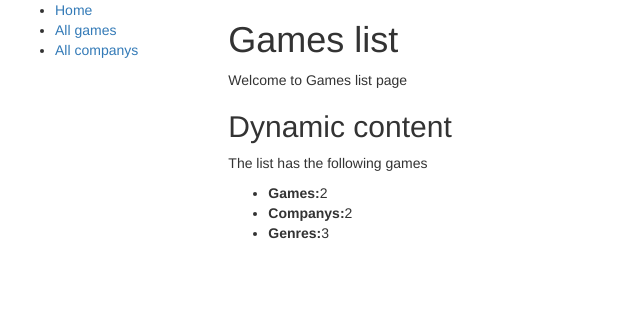
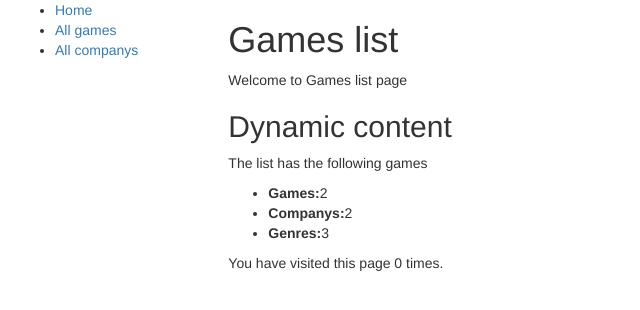
Before and after one commit to afflrmative/for_training, a Django app: page /catalog/ in a window 1280 px wide. Shown: the top 310 px of the page, without its empty margins (0-640 px from the left). Run offline with Django 4.2, Linux system fonts and the light colour scheme; data comes from the database, SQL or seed files in the repository; both versions use the stored data as it was after the commit; some libraries are stand-ins or nearby versions.

Commit message:
added session for anonim users

```diff
--- a/mytestsite/catalog/templates/index.html
+++ b/mytestsite/catalog/templates/index.html
@@ -13,4 +13,5 @@
         <li><strong>Genres:</strong>{{ num_genres }}</li>
     </ul>
 
+    <p>You have visited this page {{ num_visits }}{% if num_visits == 1 %} time{% else %} times{% endif %}.</p>
 {% endblock %}
--- a/mytestsite/catalog/views.py
+++ b/mytestsite/catalog/views.py
@@ -8,10 +8,14 @@ def index(request):
     num_companys = Companys.objects.all().count()
     num_genres = Genre.objects.all().count()
 
+    num_visits = request.session.get('num_visits', 0)
+    request.session['num_visits'] = num_visits+1
+
+
     return render(
         request,
         'index.html',
-        context= {'num_games':num_games, 'num_companys':num_companys, 'num_genres':num_genres}
+        context= {'num_games':num_games, 'num_companys':num_companys, 'num_genres':num_genres, 'num_visits': num_visits}
 
     )
 
```
Also changed, not shown: mytestsite/db.sqlite3.
